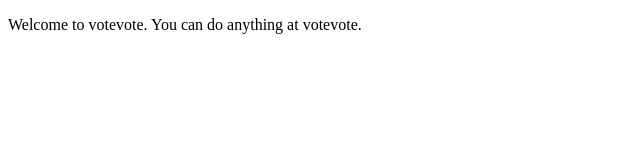
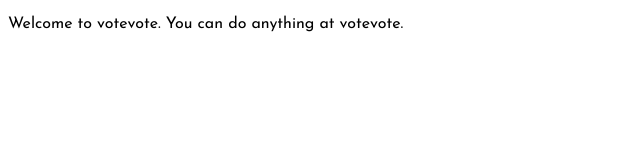
Before and after one commit to tif-calin/votevote, a React (Create React App) app: page / in a window 1280 px wide. Shown: the top 160 px of the page, without its empty margins (0-640 px from the left). Built offline with nearby package versions, Linux system fonts and the light colour scheme.

Commit message:
josefin sans

```diff
--- a/public/index.html
+++ b/public/index.html
@@ -3,6 +3,9 @@
   <head>
     <meta charset="utf-8" />
     <link rel="icon" href="%PUBLIC_URL%/favicon.ico" />
+    <link rel="preconnect" href="https://fonts.googleapis.com">
+    <link rel="preconnect" href="https://fonts.gstatic.com" crossorigin>
+    <link href="https://fonts.googleapis.com/css2?family=Josefin+Sans:wght@100..700&display=swap" rel="stylesheet">
     <meta name="viewport" content="width=device-width, initial-scale=1" />
     <meta name="theme-color" content="#000000" />
     <meta
--- a/src/styles/index.css
+++ b/src/styles/index.css
@@ -1 +1,16 @@
 @import url("./open-color.css");
+
+:root {
+  --font-sans: "Josefin Sans", sans-serif;
+
+  font-family: var(--font-sans);
+}
+
+a {
+  color: inherit;
+  text-decoration: none;
+}
+
+summary, button, input[type=radio]:not(:disabled), input[type=checkbox]:not(:disabled) {
+  cursor: pointer;
+}
```
